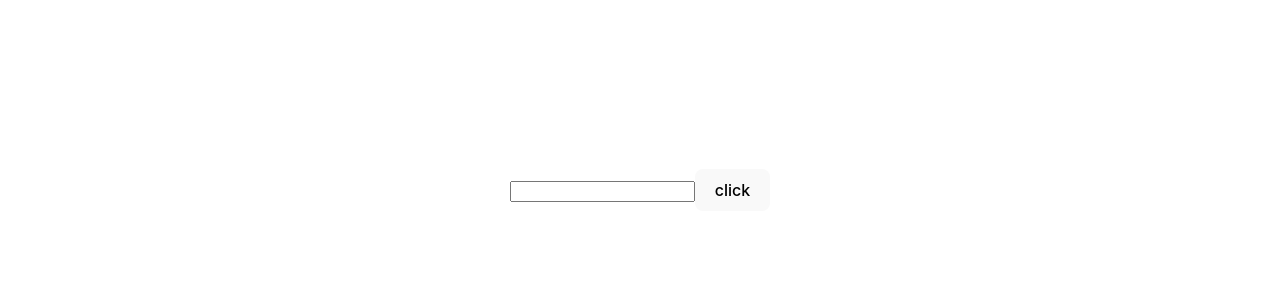
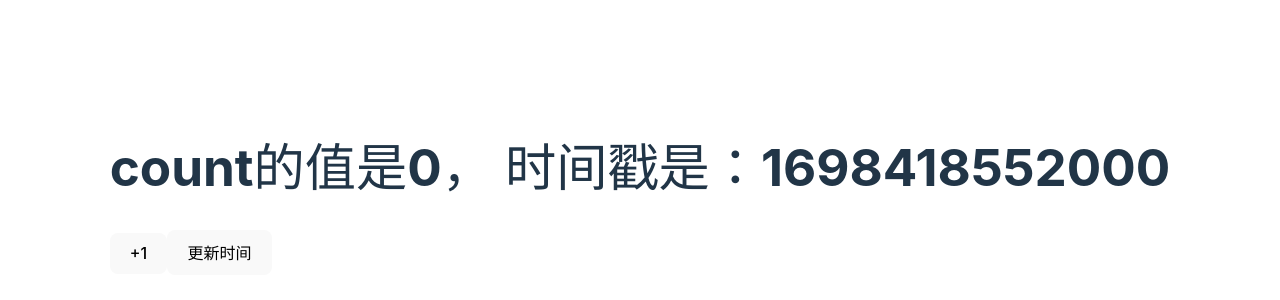
Before and after one commit to ypinchina/hooks-advance, a React (Vite) app in the folder day_01/: page / in a window 1280 px wide. Shown: the part 210-510 px from the top of the page. Built offline with nearby package versions, Linux system fonts and the light colour scheme.

Commit message:
更新代码和笔记

```diff
--- a/day_01/src/App.tsx
+++ b/day_01/src/App.tsx
@@ -1,9 +1,9 @@
 import React from "react";
-import { InputRef } from "./components/use_ref/base";
+import { RefSpecial } from "./components/use_ref/base";
 const App: React.FC = () => {
   return (
     <>
-      <InputRef></InputRef>
+      <RefSpecial></RefSpecial>
     </>
   );
 };
--- a/day_01/src/components/use_ref/base.tsx
+++ b/day_01/src/components/use_ref/base.tsx
@@ -1,4 +1,5 @@
-import React, { useRef } from "react";
+import React, { useRef, useState } from "react";
+
 export const InputRef: React.FC = () => {
   const inputDom = useRef<HTMLInputElement>(null);
   const getFocus = () => {
@@ -11,3 +12,44 @@ export const InputRef: React.FC = () => {
     </>
   );
 };
+
+export const Counter: React.FC = () => {
+  const [count, setCount] = useState(0);
+  // let oldVal; 不能这样写，因为函数组件更新count值的时候重新执行这个函数组件方法，会重新给oldVal赋值为undefined
+  // const add = () => {
+  //   setCount((prev) => prev + 1);
+  //   oldVal = count;
+  // };
+  const oldVal = useRef<number>();
+  const add = () => {
+    setCount((prev) => prev + 1);
+    oldVal.current = count;
+  };
+  return (
+    <>
+      <h1>
+        新值是：{count}, 旧值是： {oldVal.current}
+      </h1>
+      <button onClick={add}>+1</button>
+    </>
+  );
+};
+
+export const RefSpecial: React.FC = () => {
+  const [count, setCount] = useState(0);
+  const nowDate = useRef(new Date().getTime());
+  const updateTime = () => {
+    nowDate.current = new Date().getTime();
+    console.log(nowDate.current);
+  };
+  console.log("组件渲染");
+  return (
+    <>
+      <h1>
+        count的值是{count}， 时间戳是：{nowDate.current}
+      </h1>
+      <button onClick={() => setCount((prev) => prev + 1)}>+1</button>
+      <button onClick={updateTime}>更新时间</button>
+    </>
+  );
+};
```
Also changed, not shown: 1 other file (tests, documents, lock files or other folders).
